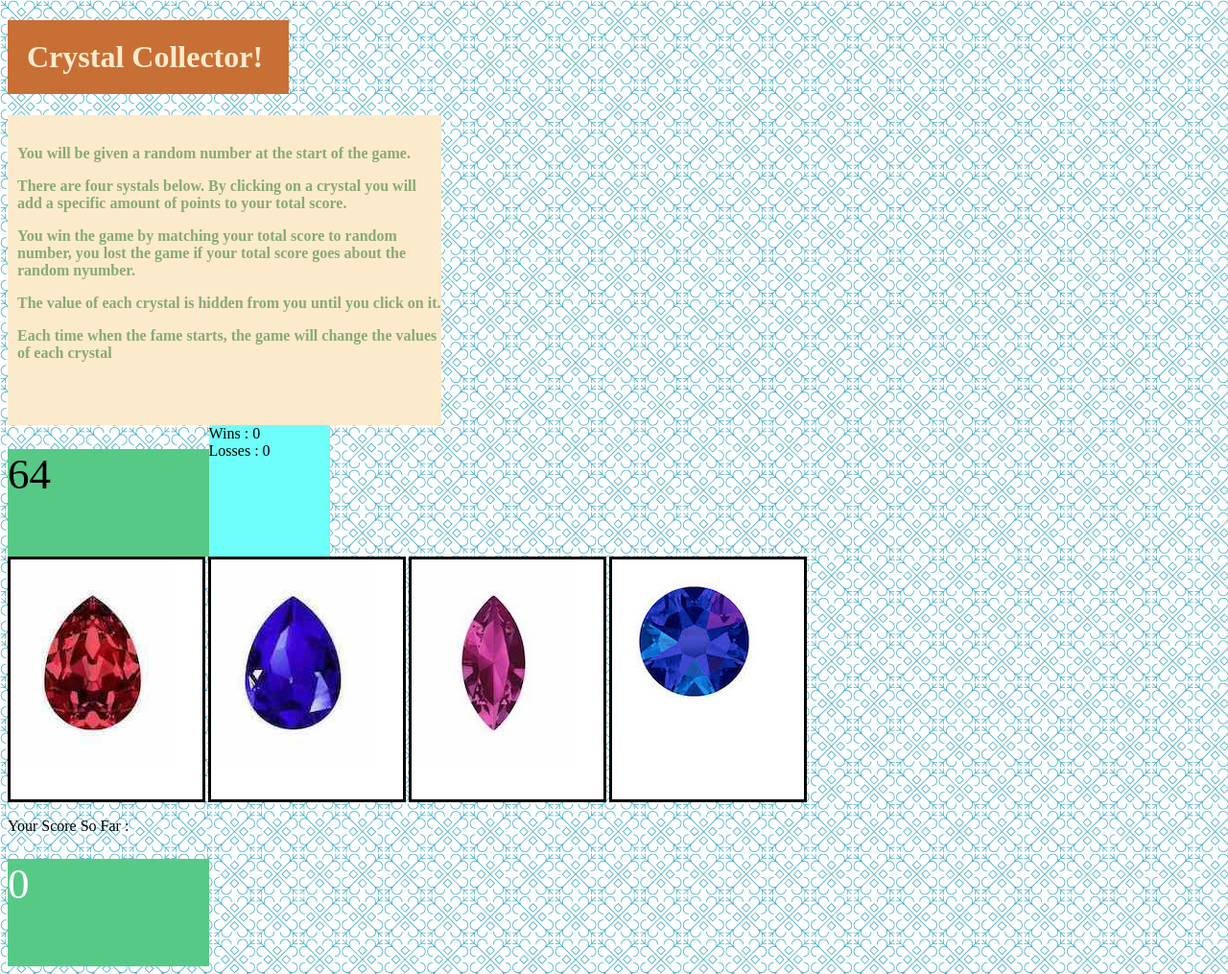
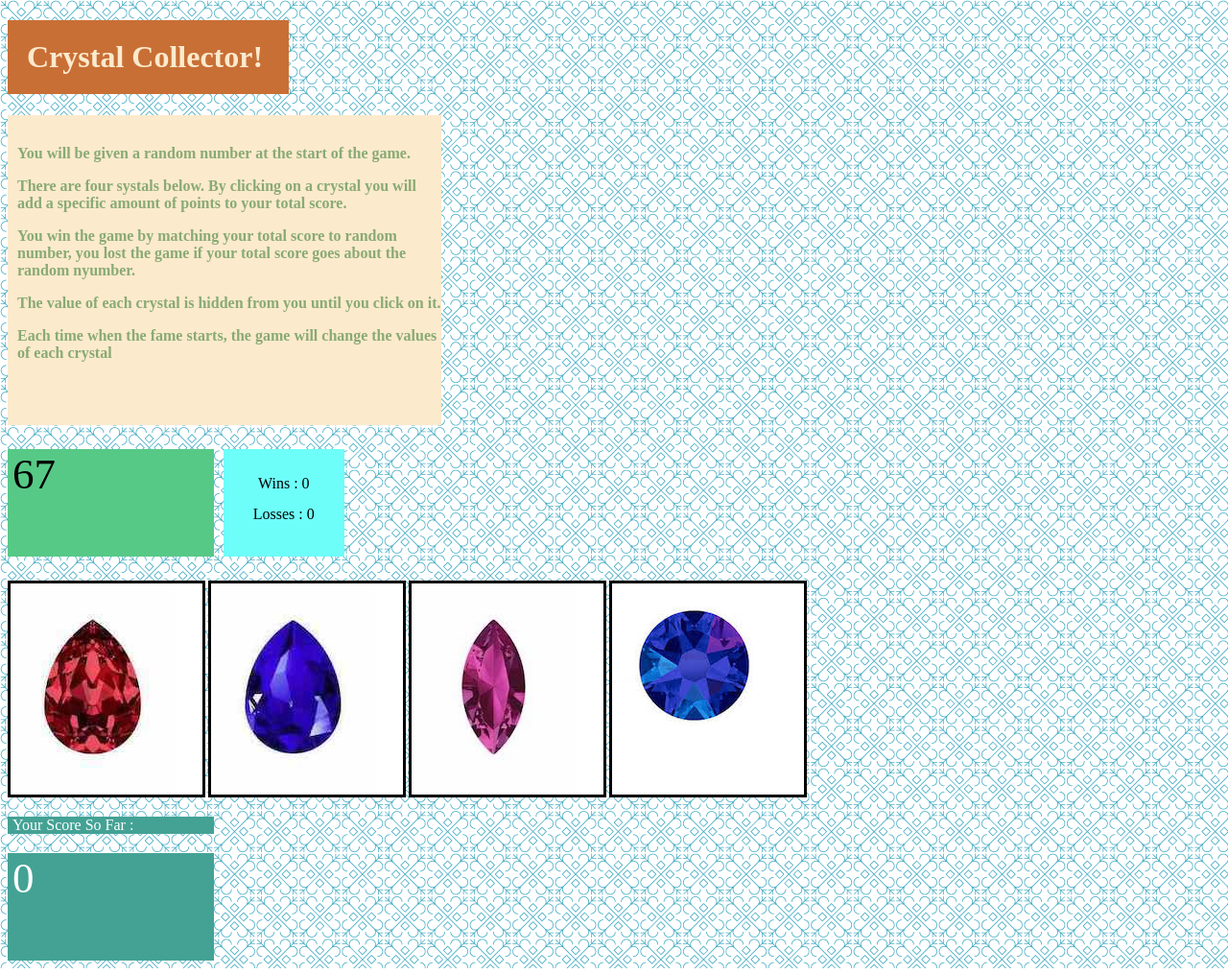
Before and after one commit to Julianacodes/unit-4-game, a plain HTML site: page index.html in a window 1280 px wide. Shown: the whole page at 96% size. Drawn offline with Linux system fonts and the light colour scheme.

Commit message:
adding updated css and js files

```diff
--- a/assets/css/style.css
+++ b/assets/css/style.css
@@ -26,11 +26,19 @@ body {
     font-size: 45px;
     padding-bottom: 60px;
     margin-top: 25px;
+    padding-left: 5px;
+
 }
 
 .scoreWrap {
     background: #6efef9;
     width: 10%;
+    text-align: center;
+    padding-top: 20px;
+    line-height: 200%;
+    margin-top: 25px;
+    margin-left: 10px;
+
 }
 
 .buttons {
@@ -45,19 +53,31 @@ body {
 }
 
 .userscore {
-    background: #57c987;
+    background: #44a295;
     color: white;
     width: 15%;
     padding-right: 20px;
     font-size: 45px;
     padding-bottom: 60px;
-    margin-top: 25px;
+    margin-top: 20px;
+    padding-left: 5px;
+
+}
+
+.scoretext{
+    background: #44a295;
+    color: white;
+    width: 15%;
+    padding-left: 5px;
+    padding-right: 20px;
+    margin-top: 20px;
 
 }
 .btnContainer{
-    height: 250px;
+    height: 220px;
     width: 200px;
     background-color: white;
     border-style: solid;
     margin-right: 3px;
+    margin-top: 25px;
 }
--- a/assets/javascript/game.js
+++ b/assets/javascript/game.js
@@ -2,7 +2,7 @@
 
 var wins = 0;
 var losses = 0;
-var score = 0
+var score = 0;
 var mathRandom=""
 var randomNumber = document.querySelector(".randomNumber")
 var htmlWins = document.querySelector(".wins")
@@ -19,15 +19,16 @@ var userScore =document.querySelector(".userscore")
 
 
 function start(){
-    mathRandom = Math.floor(Math.random() * 50) + 40;
+    mathRandom = Math.floor(Math.random() * 55) + 40;
     score = 0
-    crystal1.setAttribute("value", Math.floor(Math.random() * 11));
-    crystal2.setAttribute("value", Math.floor(Math.random() * 11));
-    crystal3.setAttribute("value", Math.floor(Math.random() * 11));
-    crystal4.setAttribute("value", Math.floor(Math.random() * 11));
+    crystal1.setAttribute("value", Math.floor(Math.random() * 5));
+    crystal2.setAttribute("value", Math.floor(Math.random() * 5));
+    crystal3.setAttribute("value", Math.floor(Math.random() * 5));
+    crystal4.setAttribute("value", Math.floor(Math.random() * 5));
 
 
     renderWinsAndLosses()
+
 
 
 }
@@ -43,21 +44,26 @@ function renderWinsAndLosses(){
 }
 
 buttondDiv.addEventListener("click", function (event) {
-    var buttonValue = parseInt(event.target.getAttribute("value"))
+    var buttonValue = parseInt(event.target.getAttribute("value")+1)
     score = score + buttonValue
 
 
+
     console.log(score);
-    if (score === mathRandom) {
+    if(score === mathRandom) {
         wins++;
         start()
+
     } else  if (score >mathRandom) {
       losses++;
         start()
+
     }
 
 
     renderWinsAndLosses()
+
+
 
 })
 
```
